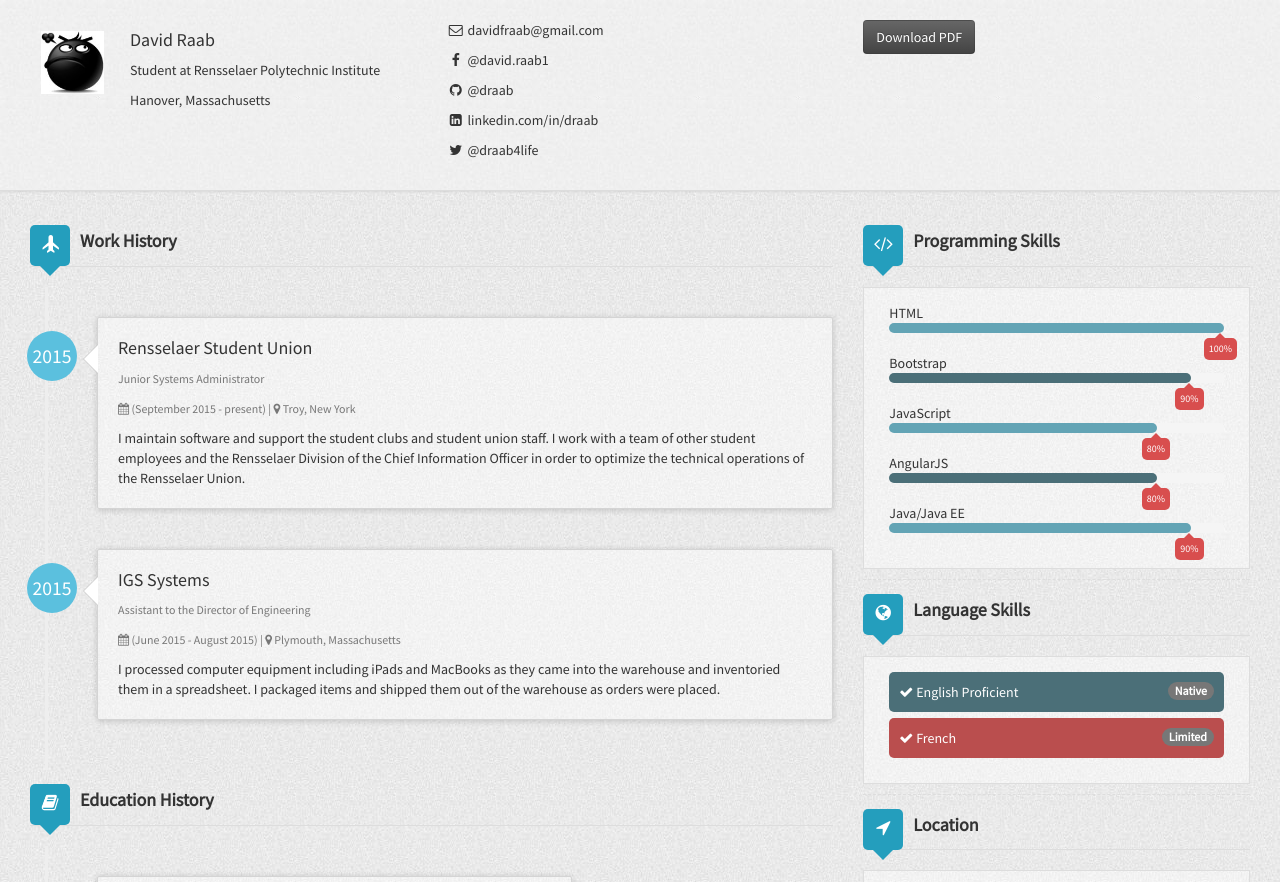
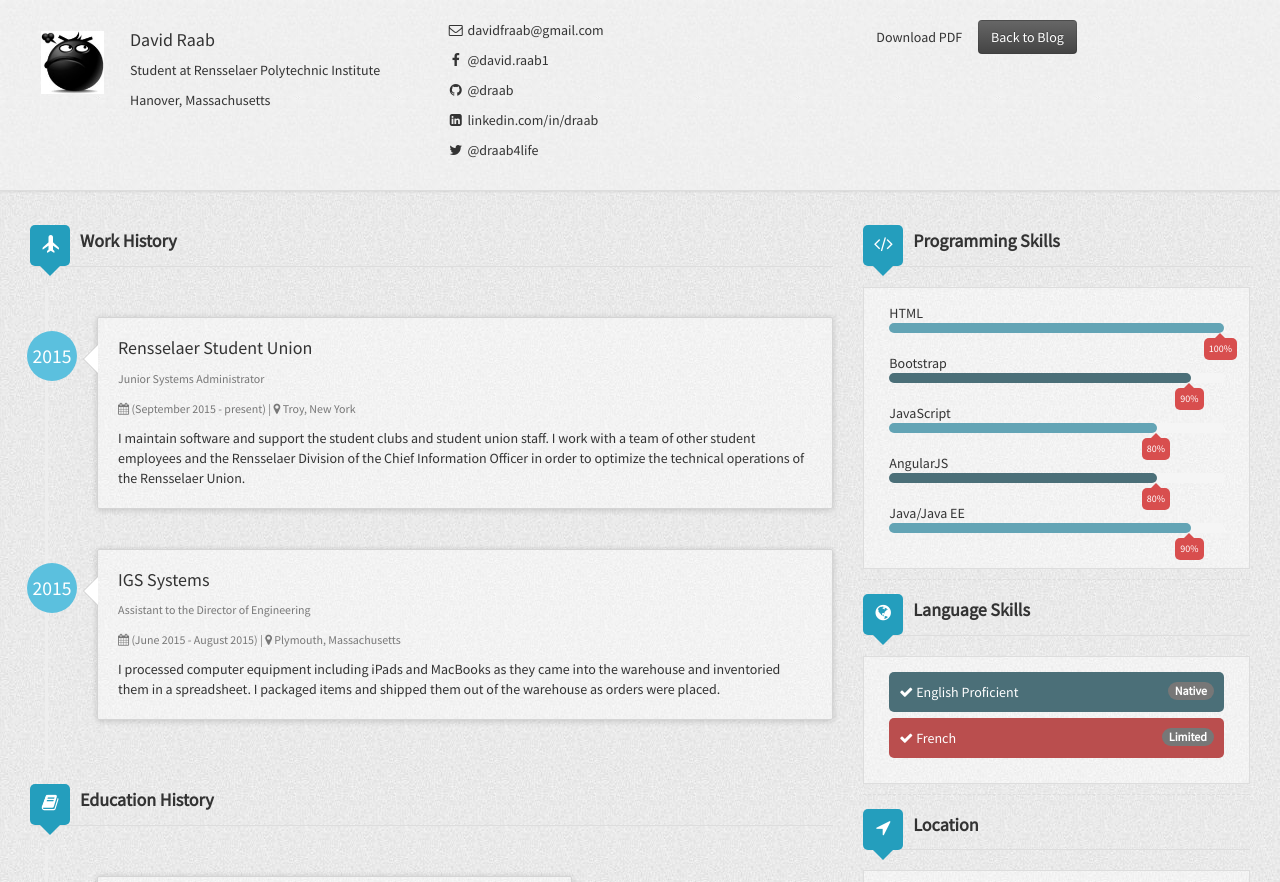
Before and after one commit to draab/draab.github.io, a Jekyll site: the page built from index.html, in a window 1280 px wide, cut to the strip 0-882 px from the top of the page. Built offline with Jekyll 4.4.1, drawn with Linux system fonts in a browser that asks for light colours.

Commit message:
learning jekyll
im getting the flow of things right now

```diff
--- a/_includes/header.html
+++ b/_includes/header.html
@@ -16,7 +16,8 @@
                 <p><i class="fa fa-twitter fa-fw"></i> <a href="https://twitter.com/{{ site.author.twitter }}" target="_blank">  @{{ site.author.twitter }} </a></p>
             </div>
             <div class="col-sm-4 visible-md-block visible-lg-block">
-                <a href="assets/Raab_David_2019.pdf" class="btn btn-dark"><i class="icon-file icon-white"></i>Download PDF</a>
+                <a href="assets/Raab_David_2019.pdf" class="btn btn-light"><i class="icon-file icon-white"></i>Download PDF</a>
+				<a href="http://davidraab.myrpi.org" class="btn btn-dark"><i class="icon-file icon-white"></i>Back to Blog</a>
             </div>
         </div>
     </div>
```
